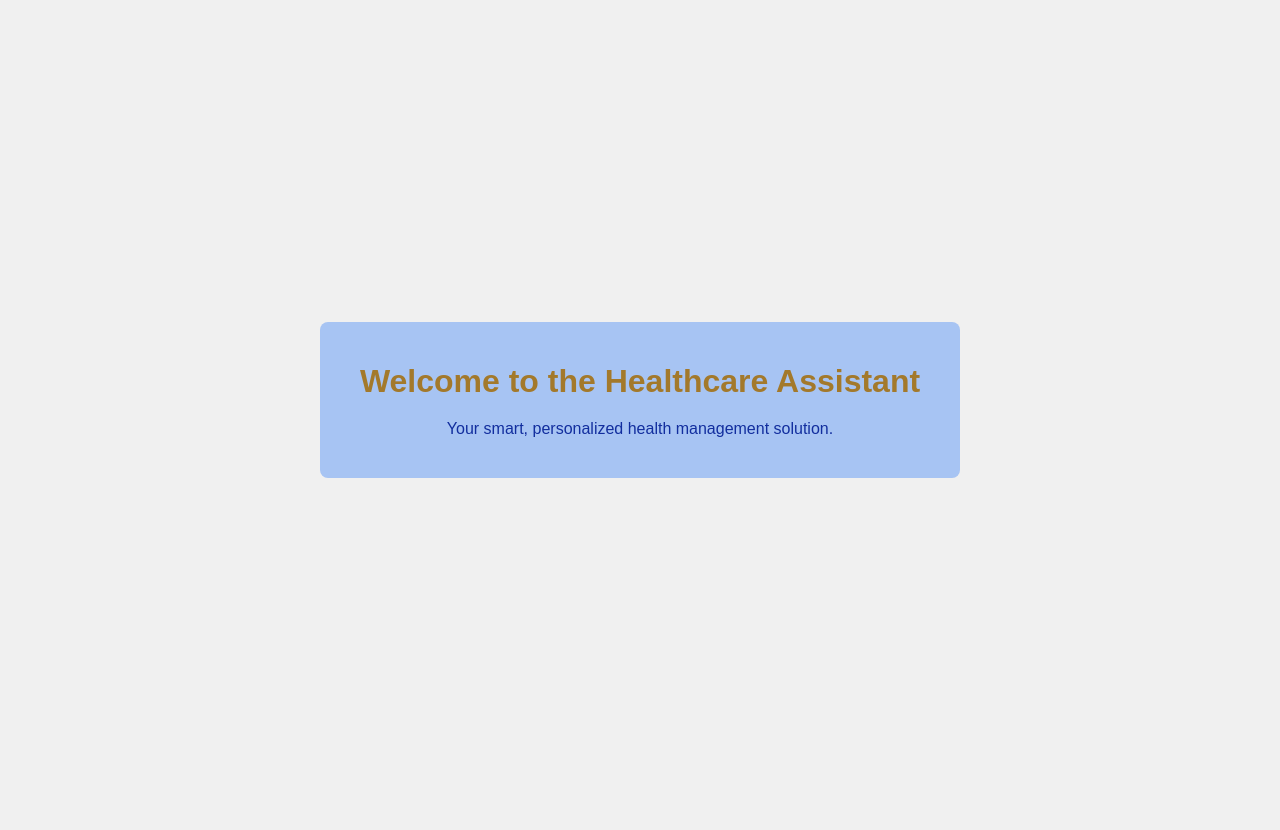
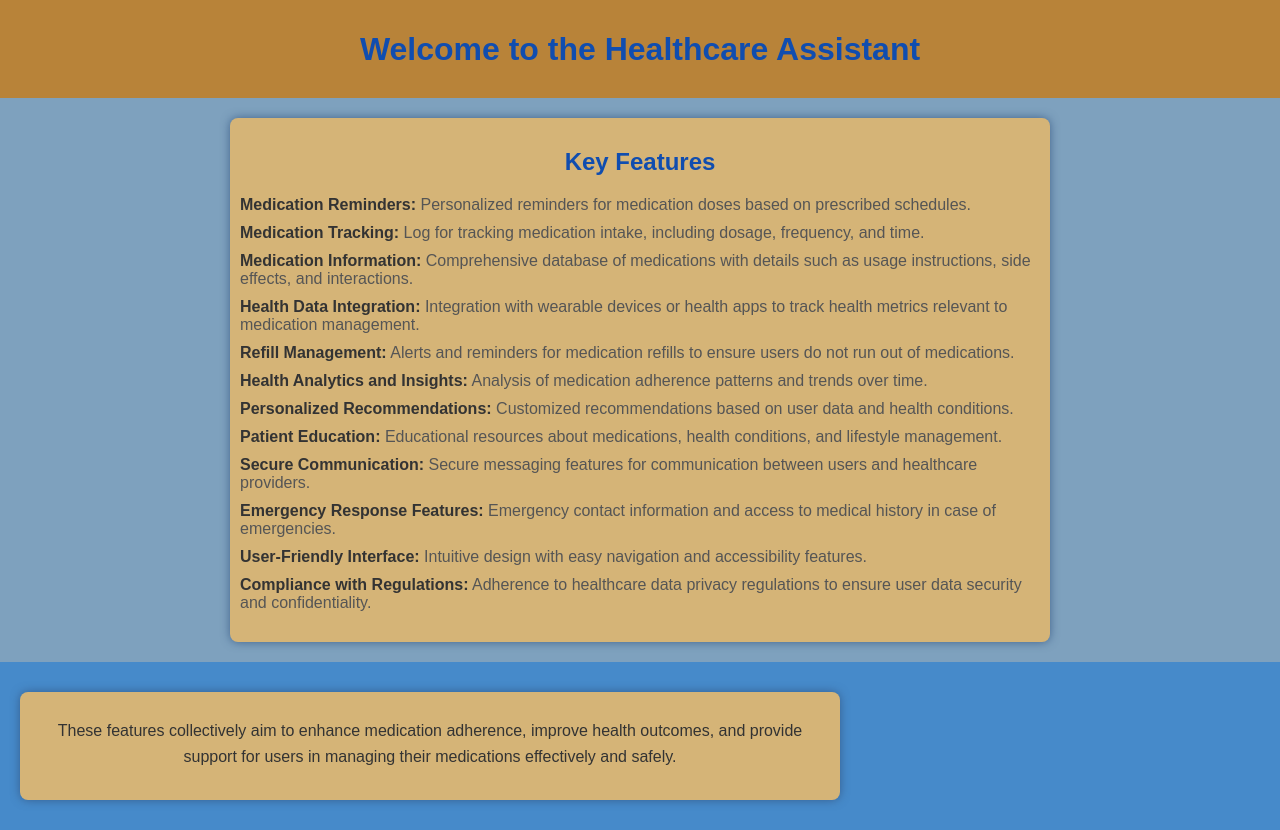
Before and after one commit to AbhinavKumar010/healthcare, a Flask app: page / in a window 1280 px wide. Before the commit the page ends 478 px from the top, so only its background shows below. Run offline with Flask 3, Linux system fonts and the light colour scheme.

Commit message:
Update index.html

```diff
--- a/templates/index.html
+++ b/templates/index.html
@@ -3,41 +3,95 @@
 <head>
     <meta charset="UTF-8">
     <meta name="viewport" content="width=device-width, initial-scale=1.0">
-    <title>Healthcare Assistant</title>
+    <title>Healthcare Assistant Features</title>
     <style>
         body {
             font-family: Arial, sans-serif;
-            background-color: #f0f0f0;
+            background-color: #7ea1be;
             margin: 0;
             padding: 0;
             display: flex;
-            justify-content: center;
+            flex-direction: column;
             align-items: center;
-            height: 100vh;
+            min-height: 100vh;
         }
-        .container {
+        header {
+            background-color: #b88339;
+            color: white;
             text-align: center;
-            background-color: #a7c4f3;
-            padding: 20px;
+            padding: 10px 0;
+            width: 100%;
+        }
+        footer {
+            background-color: #468aca;
+            color: rgb(222, 208, 208);
+            text-align: center;
+            padding: 10px 0;
+            width: 100%;
+            display: flexbox;
+        }
+        .content {
+            background-color: #d5b477;
+            padding: 10px;
             border-radius: 8px;
-            box-shadow: 3 5 10px rgba(70, 138, 226, 0.71);
-            max-width: 600px;
+            box-shadow: 0 0 10px rgba(50, 83, 126, 0.783);
+            max-width: 800px;
             width: 90%;
+            margin: 20px;
+            text-align: center;
+            display: flexbox;
         }
-        h1 {
-            color: #a3792b;
+        h1, h2 {
+            color: #104daf;
+            margin-bottom: 20px;
+        }
+        p {
+            color: #333;
+            line-height: 1.6;
+            margin-bottom: 20px;
+        }
+        ul {
+            list-style-type: none;
+            padding: 0;
+            text-align: left;
+            margin-bottom: 20px;
+        }
+        li {
+            color: #555;
             margin-bottom: 10px;
         }
-        p {
-            color: #122e9e;
-            line-height: 1.6;
+        li strong {
+            color: #333;
         }
     </style>
 </head>
 <body>
-    <div class="container">
+    <header>
         <h1>Welcome to the Healthcare Assistant</h1>
-        <p>Your smart, personalized health management solution.</p>
+    </header>
+
+    <div class="content">
+        <h2>Key Features</h2>
+        <ul>
+            <li><strong>Medication Reminders:</strong> Personalized reminders for medication doses based on prescribed schedules.</li>
+            <li><strong>Medication Tracking:</strong> Log for tracking medication intake, including dosage, frequency, and time.</li>
+            <li><strong>Medication Information:</strong> Comprehensive database of medications with details such as usage instructions, side effects, and interactions.</li>
+            <li><strong>Health Data Integration:</strong> Integration with wearable devices or health apps to track health metrics relevant to medication management.</li>
+            <li><strong>Refill Management:</strong> Alerts and reminders for medication refills to ensure users do not run out of medications.</li>
+            <li><strong>Health Analytics and Insights:</strong> Analysis of medication adherence patterns and trends over time.</li>
+            <li><strong>Personalized Recommendations:</strong> Customized recommendations based on user data and health conditions.</li>
+            <li><strong>Patient Education:</strong> Educational resources about medications, health conditions, and lifestyle management.</li>
+            <li><strong>Secure Communication:</strong> Secure messaging features for communication between users and healthcare providers.</li>
+            <li><strong>Emergency Response Features:</strong> Emergency contact information and access to medical history in case of emergencies.</li>
+            <li><strong>User-Friendly Interface:</strong> Intuitive design with easy navigation and accessibility features.</li>
+            <li><strong>Compliance with Regulations:</strong> Adherence to healthcare data privacy regulations to ensure user data security and confidentiality.</li>
+        </ul>
     </div>
+
+    <footer>
+        <div class="content">
+            <p>These features collectively aim to enhance medication adherence, improve health outcomes, and provide support for users in managing their medications effectively and safely.</p>
+        </div>
+    </footer>
 </body>
 </html>
```
